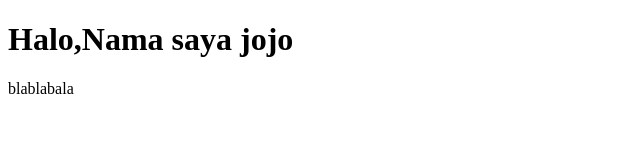
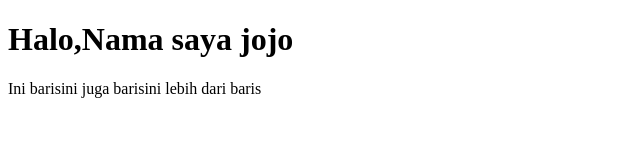
Before and after one commit to kocak345/kamutiga, a plain HTML site: page index.html in a window 1280 px wide. Shown: the whole page, without its empty margins (0-640 px from the left). Drawn offline with Linux system fonts and the light colour scheme.

Commit message:
Update index.html

```diff
--- a/index.html
+++ b/index.html
@@ -7,6 +7,10 @@
 </head>
 <body>
     <h1>Halo,Nama saya jojo</h1>
-    <table>blablabala</table>
+    <table>
+        <tr>Ini baris</tr>
+        <tr>ini juga baris</tr>
+        <tr>ini lebih dari baris</tr>
+    </table>
 </body>
 </html>
```
